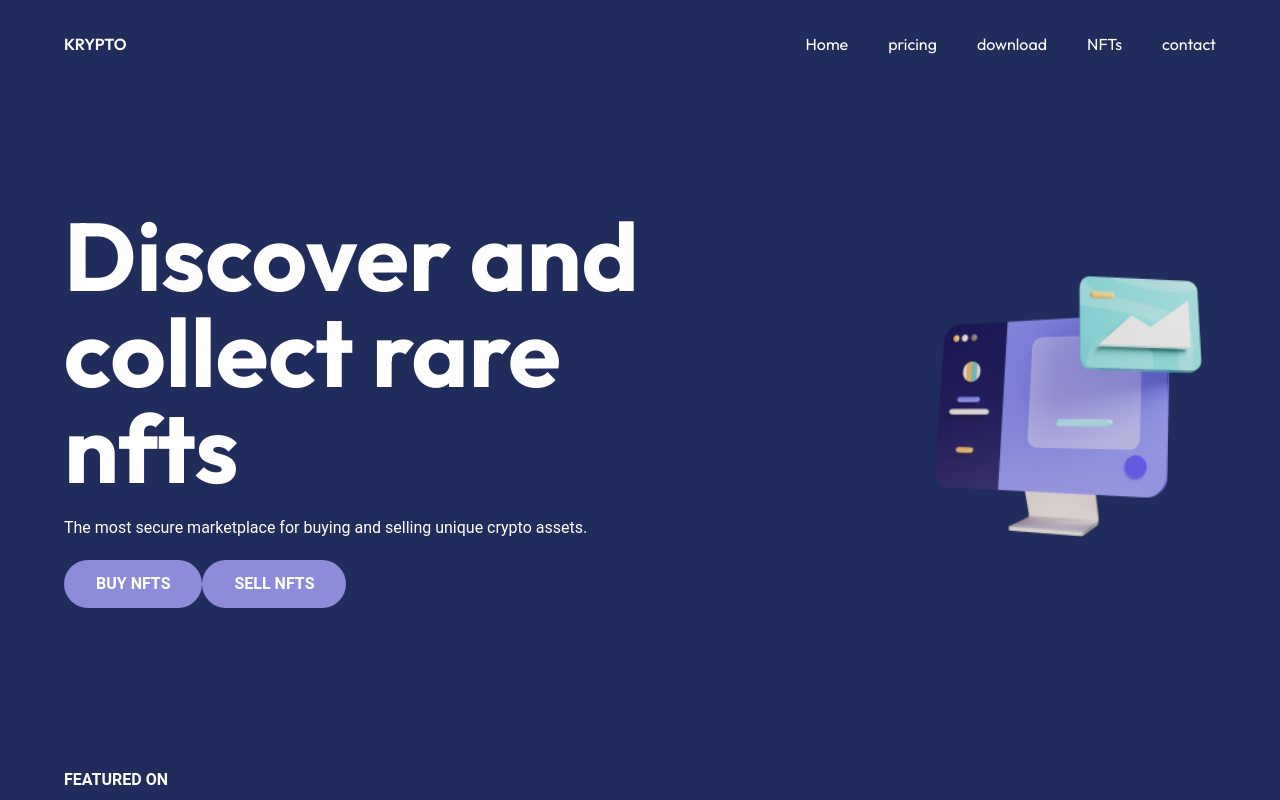
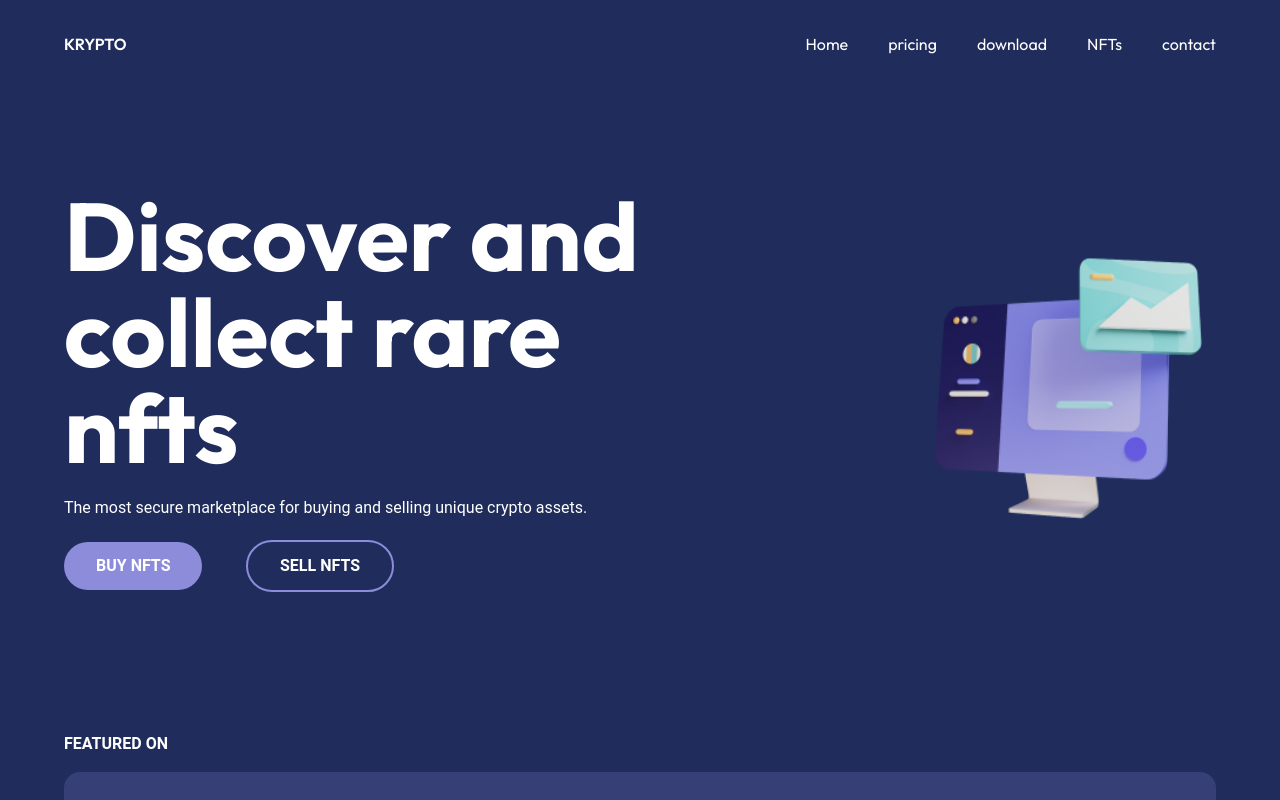
Before and after one commit to Sumansourabh14/modern-ui-ux-website, a React (Create React App) app: page / in a window 1280 px wide. Shown: the top 800 px of the page. Built offline with nearby package versions, Linux system fonts and the light colour scheme; the HTML template or start-up script is replaced by a standard one.

Commit message:
update Hero

```diff
--- a/src/components/Footer.js
+++ b/src/components/Footer.js
@@ -31,7 +31,7 @@
                     <h3 className='font-bold font-outfit text-xl mb-5'>Join Our Newsletter</h3>
                     <input
                         placeholder='Email Address'
-                        className='py-2 px-4 font-outfit bg-secondary bg-opacity-60 text-gray-200 outline-none rounded-full'
+                        className='py-2 px-4 font-outfit bg-secondary bg-opacity-25 text-gray-200 outline-none rounded-full'
                     />
                     <Button
                         buttonText="submit"
@@ -40,7 +40,7 @@
                 </div>
             </div>
 
-            <div className='text-center pt-10'>
+            <div className='text-center pt-10 text-sm text-gray-400'>
                 <p>© 2022 Krypto</p>
                 <p>Designed and built by Suman Sourabh</p>
             </div>
--- a/src/components/Hero.js
+++ b/src/components/Hero.js
@@ -4,13 +4,13 @@
 
 function Hero() {
     return (
-        <section id='home' className='text-white flex flex-col text-center justify-center sm:justify-between items-center sm:flex-row sm:text-left py-6 sm:py-[120px]'>
+        <section id='home' className='text-white flex flex-col text-center justify-center sm:justify-between items-center sm:flex-row sm:text-left py-20 sm:py-[100px]'>
             <div className='mb-10 sm:mb-0 max-w-[600px]'>
                 <h1 className='font-outfit text-6xl md:text-7xl lg:text-8xl font-bold mb-5'>{heroContent.title}</h1>
                 <p className='mb-5'>{heroContent.body}</p>
-                <div className=''>
+                <div className='flex justify-between items-center w-[330px] mx-auto sm:mx-0'>
                     <Button buttonText={heroContent.buttonText1} />
-                    <Button buttonText={heroContent.buttonText2} />
+                    <Button buttonText={heroContent.buttonText2} customClasses="bg-transparent border-2 border-secondary" />
                 </div>
             </div>
             <img className='w-[311px] h-[331px]' src={heroContent.image} />
```
